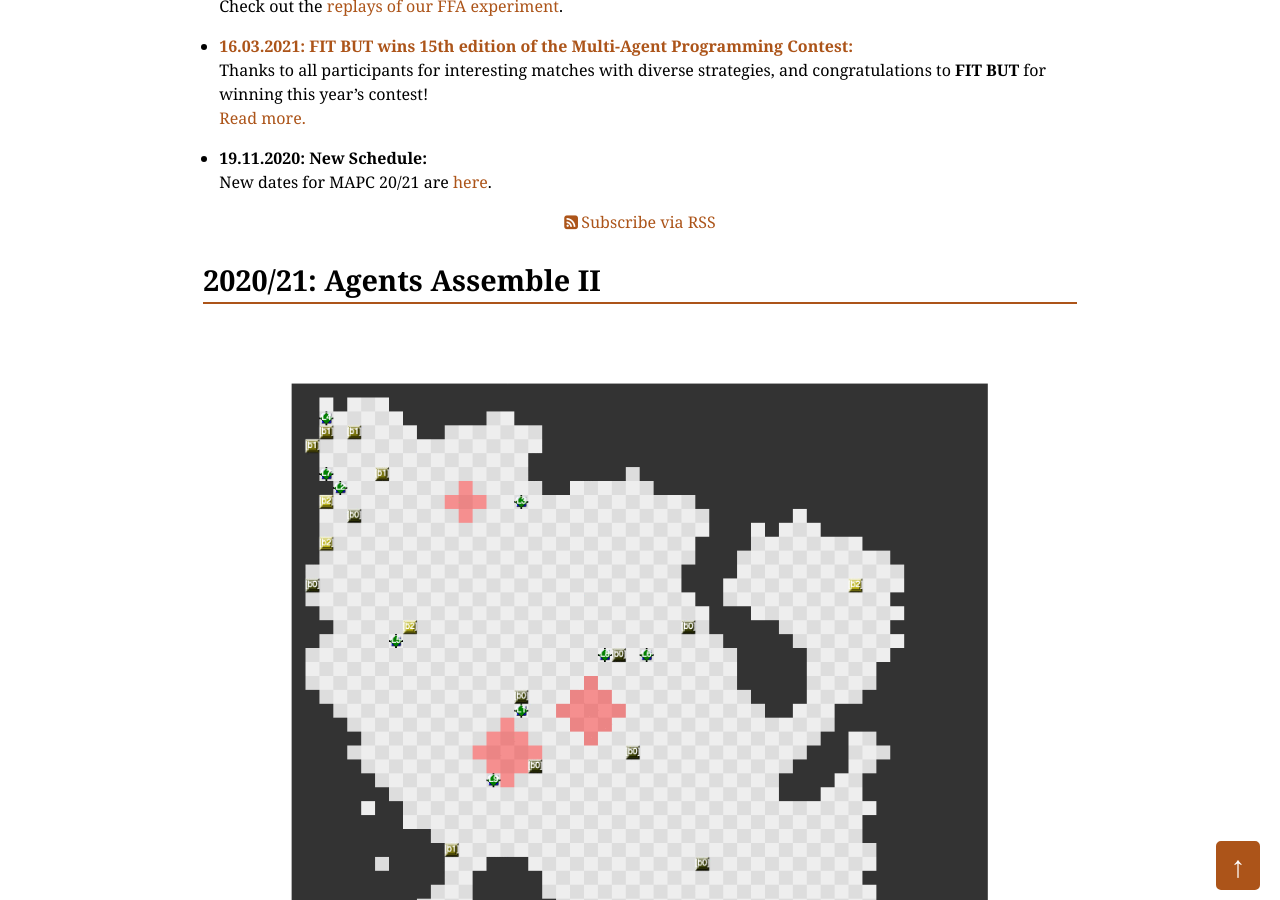
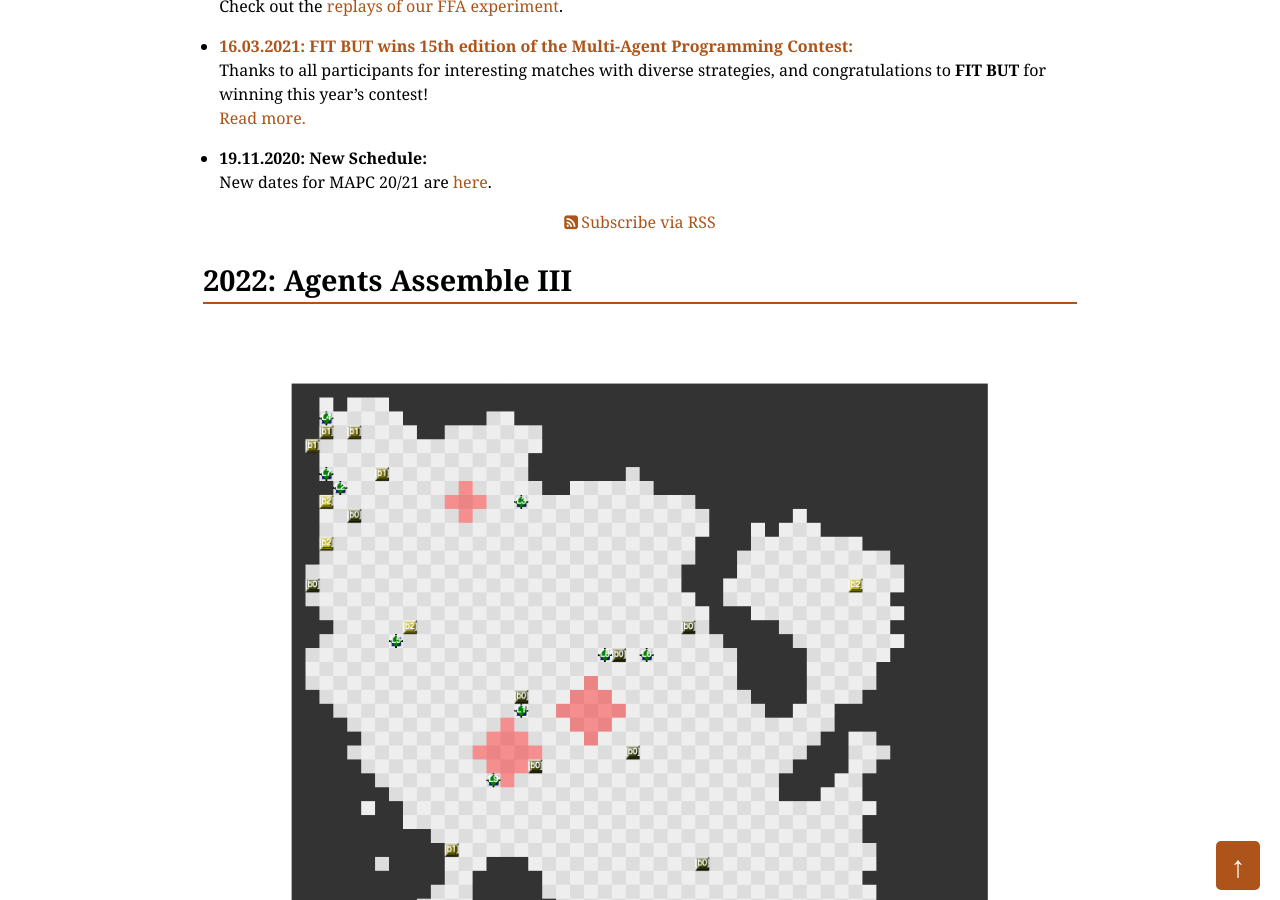
Before and after one commit to agentcontest/agentcontest.github.io, a Jekyll site: the page built from index.html, in a window 1280 px wide and 900 px high, scrolled down 502 px. Built offline with Jekyll 4.4.1, drawn with Linux system fonts in a browser that asks for light colours; some of the changed text lies outside the part shown.

Commit message:
adjust homepage

```diff
--- a/index.html
+++ b/index.html
@@ -27,10 +27,10 @@ layout: default
     <a href="/feed.xml" class="rss">Subscribe via RSS</a>
   </div>
 
-  <h2>2020/21: Agents Assemble&nbsp;II</h2>
+  <h2>2022: Agents Assemble&nbsp;III</h2>
   <img src="/2019/contest.gif" width="809" height="931" alt="Agents Assemble">
   <div class="actions">
-    <strong><a href="/2020/" title="15th edition">Agent Contest 2020/21</a></strong>
+    <strong><a href="/2022/" title="16th edition">Agent Contest 2022</a></strong>
   </div>
 
   <h2 id="aims-and-scope">Aims and Scope</h2>
```
Also changed, not shown: _history.md (+1 -0 lines).
